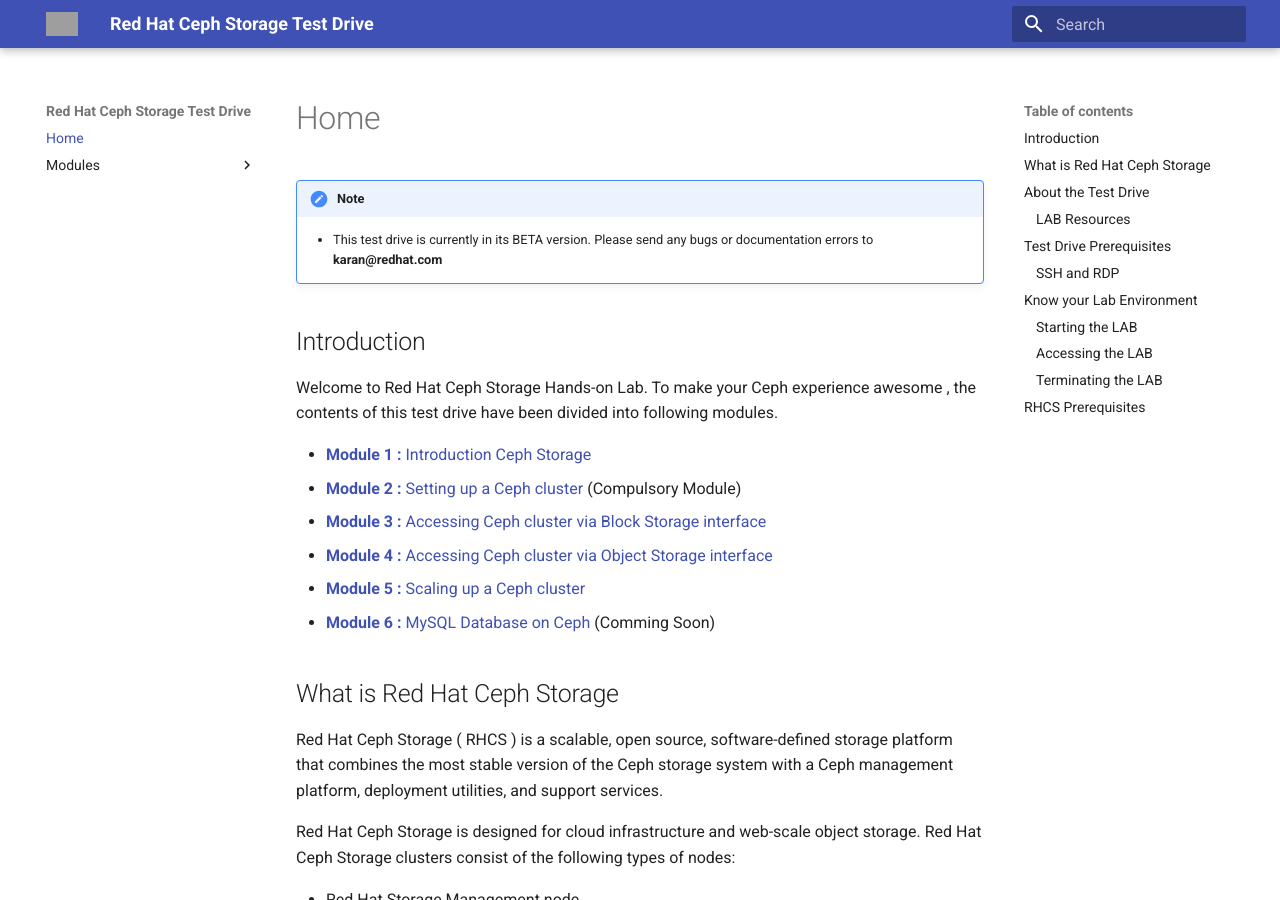
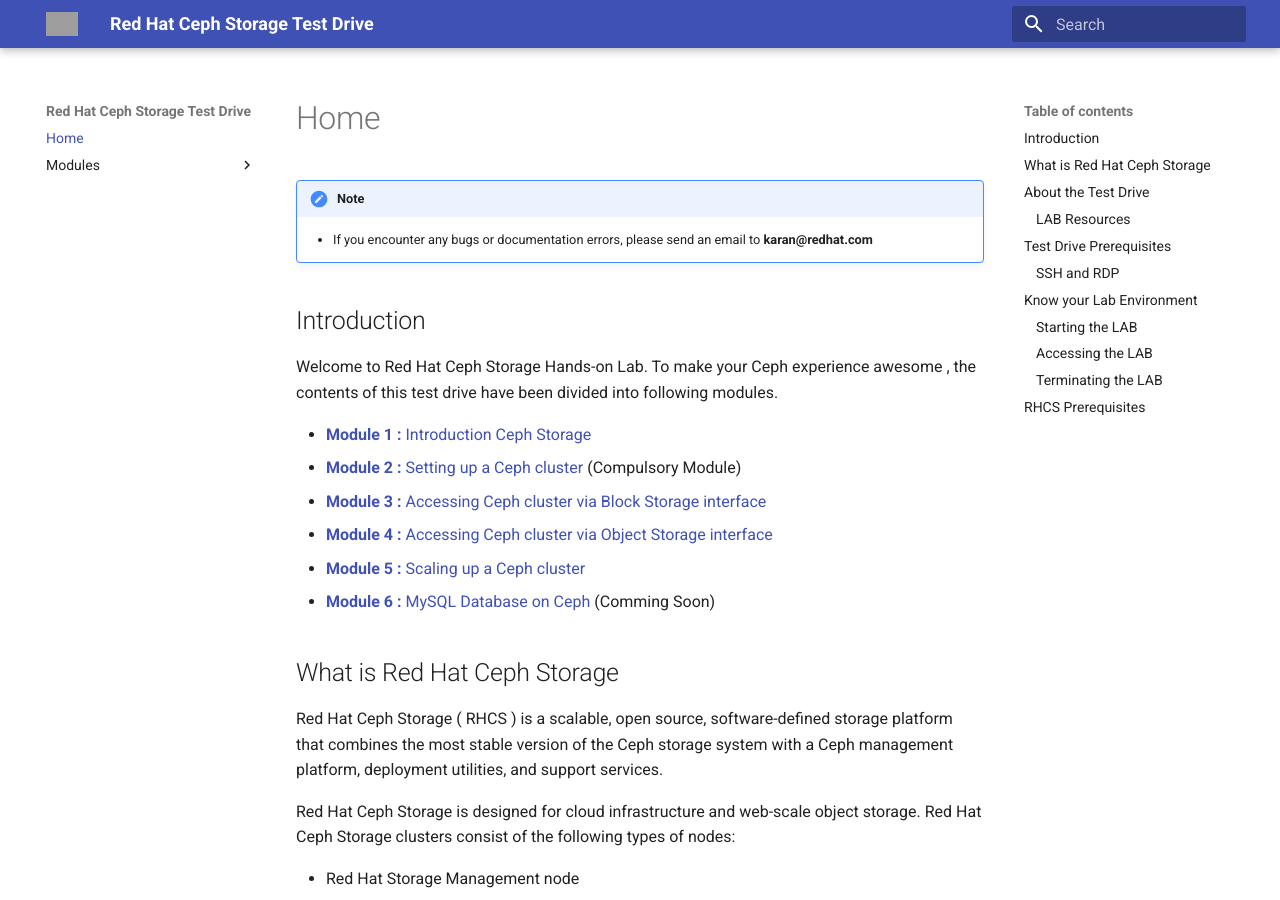
Before and after one commit to red-hat-storage/ceph-test-drive-bootstrap, an MkDocs documentation site: the page built from docs/index.md, in a window 1280 px wide and 900 px high. Built offline with MkDocs 1.6.1 and Material for MkDocs 9.7.7, drawn with Linux system fonts in a browser that asks for light colours; old or Windows-style settings are respelled for this version of MkDocs; grey boxes are pictures that could not be loaded.

Commit message:
fix to index.md

```diff
--- a/docs/index.md
+++ b/docs/index.md
@@ -1,5 +1,5 @@
 !!! note
-    - This test drive is currently in its BETA version. Please send any bugs or documentation errors to **karan@redhat.com**
+    - If you encounter any bugs or documentation errors, please send an email to  **karan@redhat.com**
 
 ## Introduction
 
```
